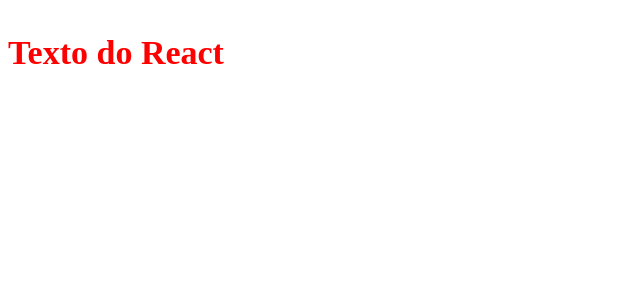
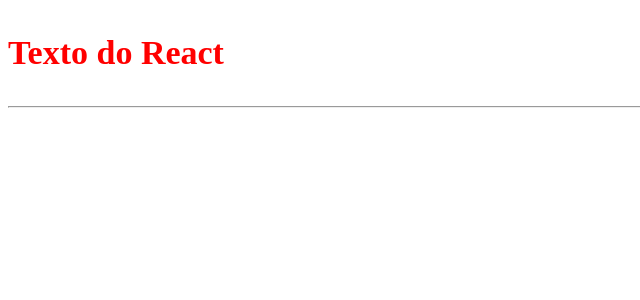
Before and after one commit to samaramiranda/Estudo-Javascript-HTML, a React (Create React App) app in the folder Conteudo-geral/ReactJS/Curso-reactJS-basico/app2/: page / in a window 1280 px wide. Shown: the top 300 px of the page, without its empty margins (0-640 px from the left). Built offline with nearby package versions, Linux system fonts and the light colour scheme.

Commit message:
Aula 041 - Importar CSS para React App

```diff
--- a/Conteudo-geral/ReactJS/Curso-reactJS-basico/app2/src/App.css
+++ b/Conteudo-geral/ReactJS/Curso-reactJS-basico/app2/src/App.css
@@ -2,3 +2,7 @@
   color: red;
   font-size: 34px;
 }
+
+.cor-hr {
+  color: blue;
+}
--- a/Conteudo-geral/ReactJS/Curso-reactJS-basico/app2/src/App.js
+++ b/Conteudo-geral/ReactJS/Curso-reactJS-basico/app2/src/App.js
@@ -6,6 +6,7 @@
     return (
       <div>
         <h3 className="cor-texto">Texto do React</h3>
+        <hr className="cor-hr"/>
       </div>
     )
   }
```
